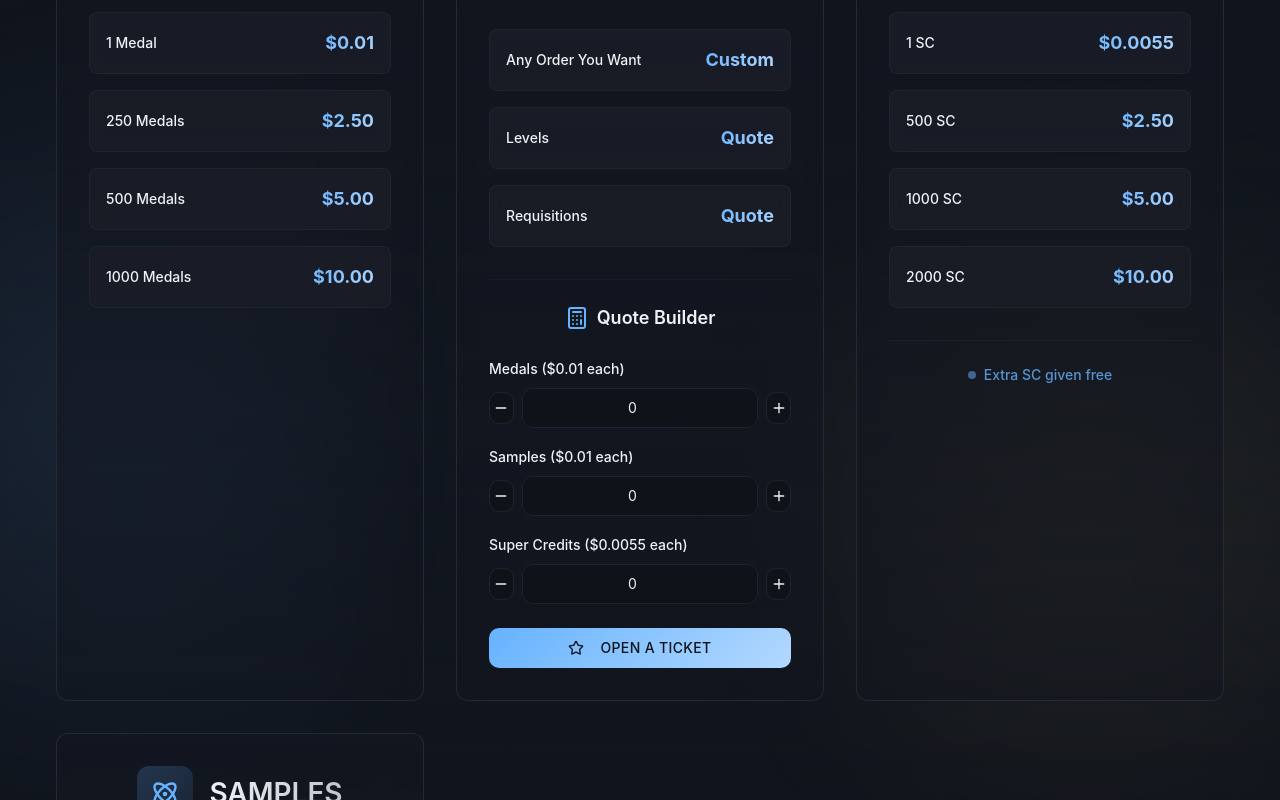
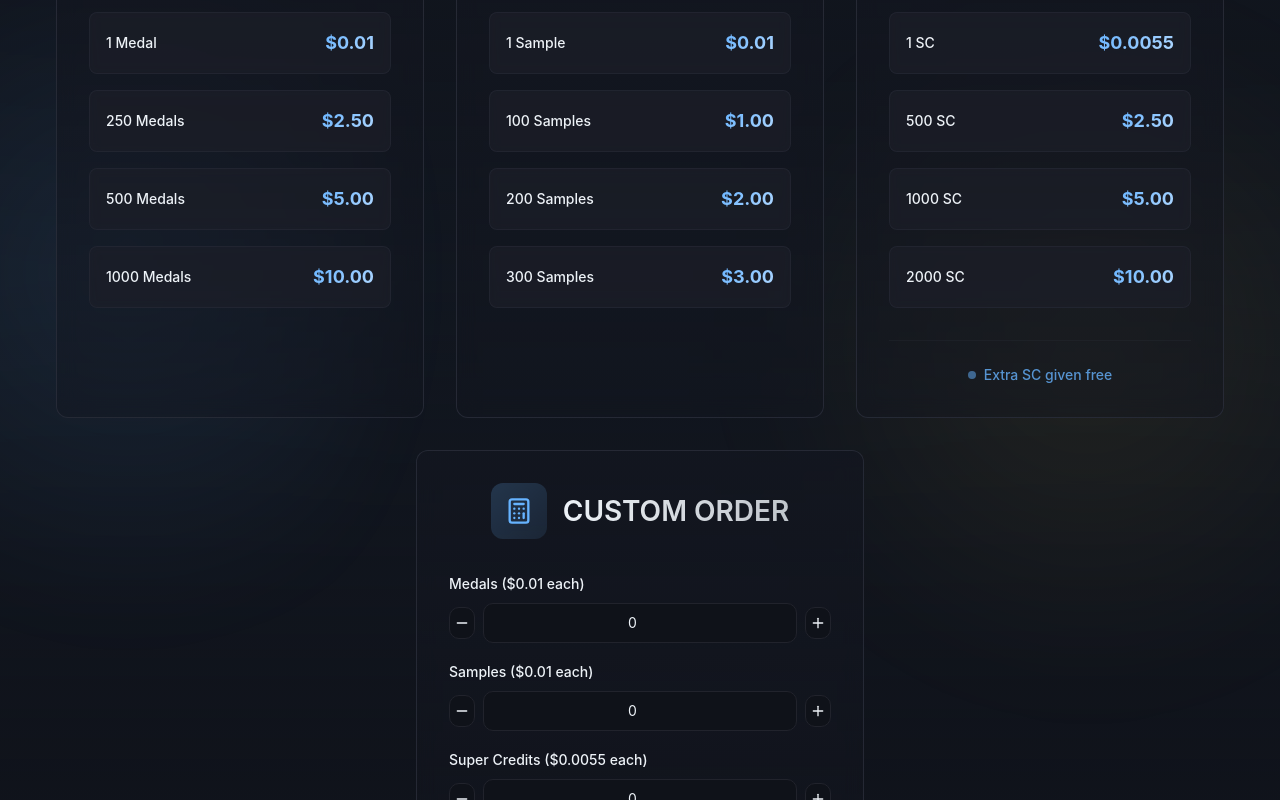
Before and after one commit to Darkvsx/hellboost, a React (Vite) app: page / in a window 1280 px wide. Shown: the part 2240-3040 px from the top of the page. Built offline with nearby package versions, Linux system fonts and the light colour scheme.

Commit message:
Fix custom order layout
Adjusted the layout of the custom order section to align with the desired visual hierarchy, placing it centrally below the individual currency services. Simplified the custom order card to solely function as a quote builder while retaining the "Custom Order" naming.

```diff
--- a/src/components/CustomOrderCard.tsx
+++ b/src/components/CustomOrderCard.tsx
@@ -44,40 +44,19 @@ export const CustomOrderCard = () => {
     }
   };
 
-  const customServices = [
-    { amount: "Any Order You Want", price: "Custom" },
-    { amount: "Levels", price: "Quote" },
-    { amount: "Requisitions", price: "Quote" }
-  ];
 
   return (
     <div className="service-card">
       <div className="flex items-center justify-center mb-8">
         <div className="w-14 h-14 bg-gradient-to-br from-primary/20 to-primary/10 rounded-xl flex items-center justify-center mr-4 transition-all duration-300 group-hover:from-primary/30 group-hover:to-primary/20">
-          <Settings className="w-7 h-7 text-primary" />
+          <Calculator className="w-7 h-7 text-primary" />
         </div>
         <h3 className="heading-tertiary text-center mb-0 bg-gradient-to-r from-foreground to-foreground/80 bg-clip-text text-transparent">
-          CUSTOM ORDERS
+          CUSTOM ORDER
         </h3>
       </div>
 
-      <div className="space-y-4 mb-8">
-        {customServices.map((service, index) => (
-          <div key={index} className="service-item">
-            <span className="text-foreground font-medium text-sm">{service.amount}</span>
-            <span className="service-price text-lg">{service.price}</span>
-          </div>
-        ))}
-      </div>
-
-      {/* Quote Builder Section */}
-      <div className="border-t border-border/30 pt-6 mb-6">
-        <div className="flex items-center justify-center mb-6">
-          <Calculator className="w-6 h-6 text-primary mr-2" />
-          <h4 className="text-lg font-semibold text-foreground">Quote Builder</h4>
-        </div>
-
-        <div className="space-y-4">
+      <div className="space-y-4 mb-6">
         {/* Medals */}
         <div className="space-y-2">
           <label className="text-sm font-medium text-foreground">Medals ($0.01 each)</label>
@@ -178,7 +157,6 @@ export const CustomOrderCard = () => {
           </div>
         )}
       </div>
-      </div>
 
       <div className="mt-auto">
         <Button
--- a/src/components/PricingSection.tsx
+++ b/src/components/PricingSection.tsx
@@ -67,17 +67,23 @@ export const PricingSection = () => {
           </p>
         </div>
 
-        <div className={`responsive-grid transition-all duration-800 delay-300 ${
+        <div className={`transition-all duration-800 delay-300 ${
           isVisible ? 'opacity-100 translate-y-0' : 'opacity-0 translate-y-10'
         }`}>
+          <div className="responsive-grid mb-8">
             <ServiceCard title="MEDALS" items={medalsData} />
-          <CustomOrderCard />
+            <ServiceCard title="SAMPLES" items={samplesData} />
             <ServiceCard
               title="SUPER CREDITS"
               items={superCreditsData}
               note="Extra SC given free"
             />
-          <ServiceCard title="SAMPLES" items={samplesData} />
+          </div>
+          <div className="flex justify-center">
+            <div className="w-full max-w-md">
+              <CustomOrderCard />
+            </div>
+          </div>
         </div>
       </div>
     </section>
```
Lines whose indentation alone changed are shown as unchanged.
